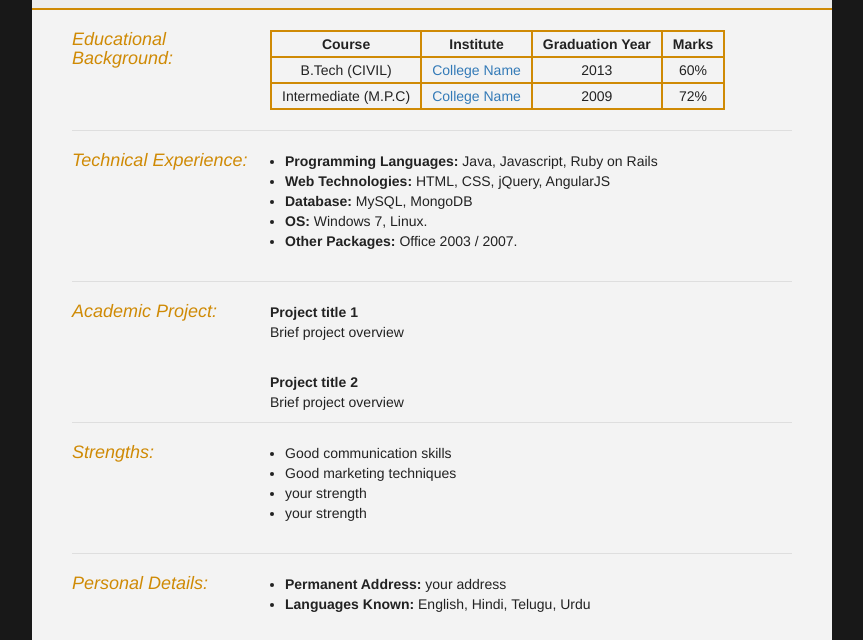
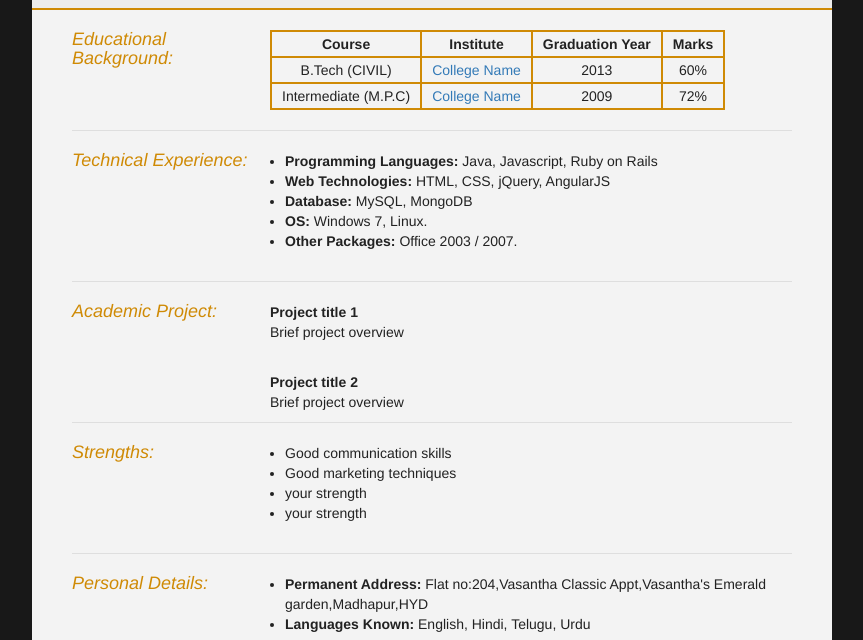
Before and after one commit to shivakolluri/shivakolluri.github.io, a plain HTML site: page index.html in a window 1280 px wide. Shown: the part 160-800 px from the top of the page, without its empty margins (208-1071 px from the left). Drawn offline with nearby package versions, Linux system fonts and the light colour scheme.

Commit message:
Update index.html

```diff
--- a/index.html
+++ b/index.html
@@ -125,7 +125,7 @@
           <div class="sectionContent">
 
             <ul>
-              <li><b>Permanent Address:</b> your address</li>
+              <li><b>Permanent Address:</b> Flat no:204,Vasantha Classic Appt,Vasantha's Emerald garden,Madhapur,HYD</li>
               <li><b>Languages Known:</b> English, Hindi, Telugu, Urdu</li>
             </ul><br>
           </div>
```
